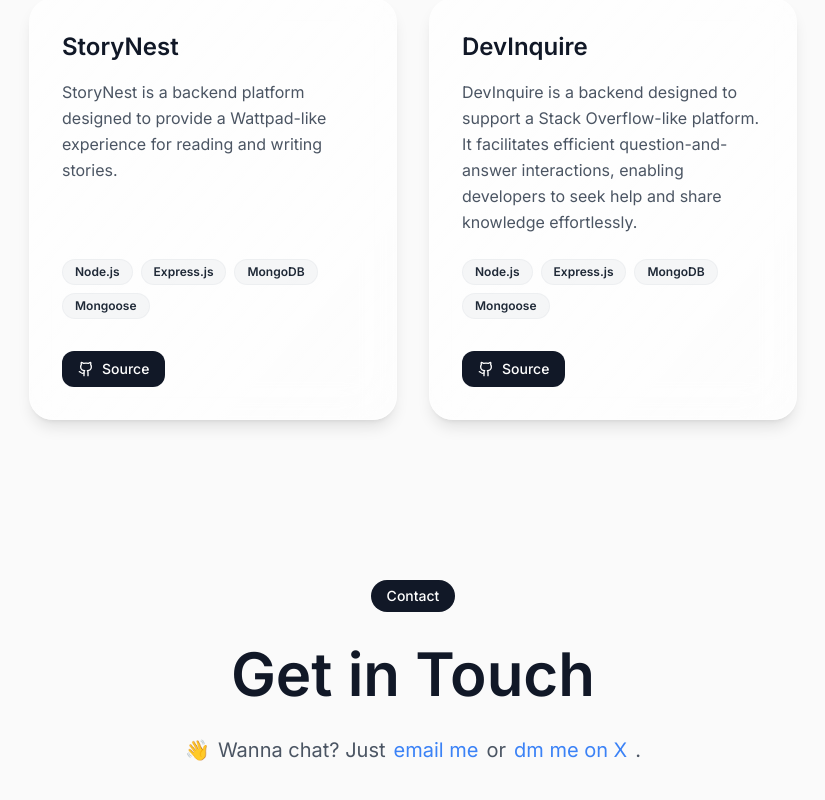
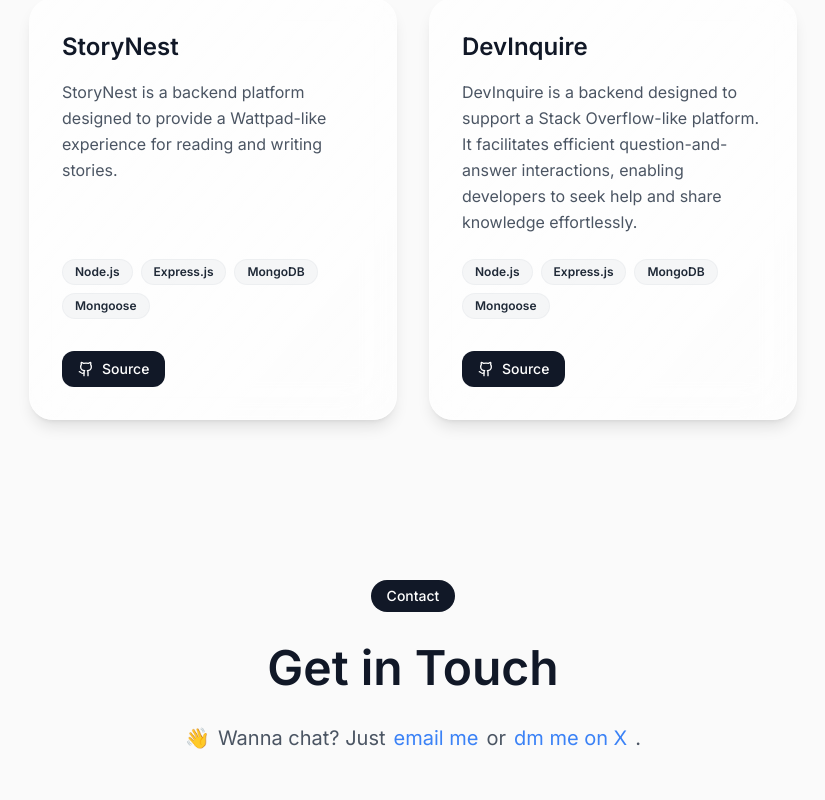
Before and after one commit to priyankasoni930/portfolio-new, a React (Vite) app: page / in a window 1280 px wide. Shown: the part 2804-3604 px from the top of the page, without its empty margins (227-1052 px from the left). Built offline with nearby package versions, Linux system fonts and the light colour scheme; a web font is replaced by a local one.

Commit message:
small ui fix in contacts

```diff
--- a/src/components/Contact.tsx
+++ b/src/components/Contact.tsx
@@ -8,7 +8,9 @@ export function Contact() {
       </div>
 
       {/* Main heading */}
-      <h2 className="text-5xl md:text-6xl font-bold mb-8">Get in Touch</h2>
+      <h2 className="text-4xl md:text-5xl font-bold text-gray-900 dark:text-white mb mb-8">
+        Get in Touch
+      </h2>
 
       {/* Description with links */}
       <p className="text-lg md:text-xl text-gray-600 dark:text-gray-400 flex items-center justify-center gap-2 flex-wrap">
```
